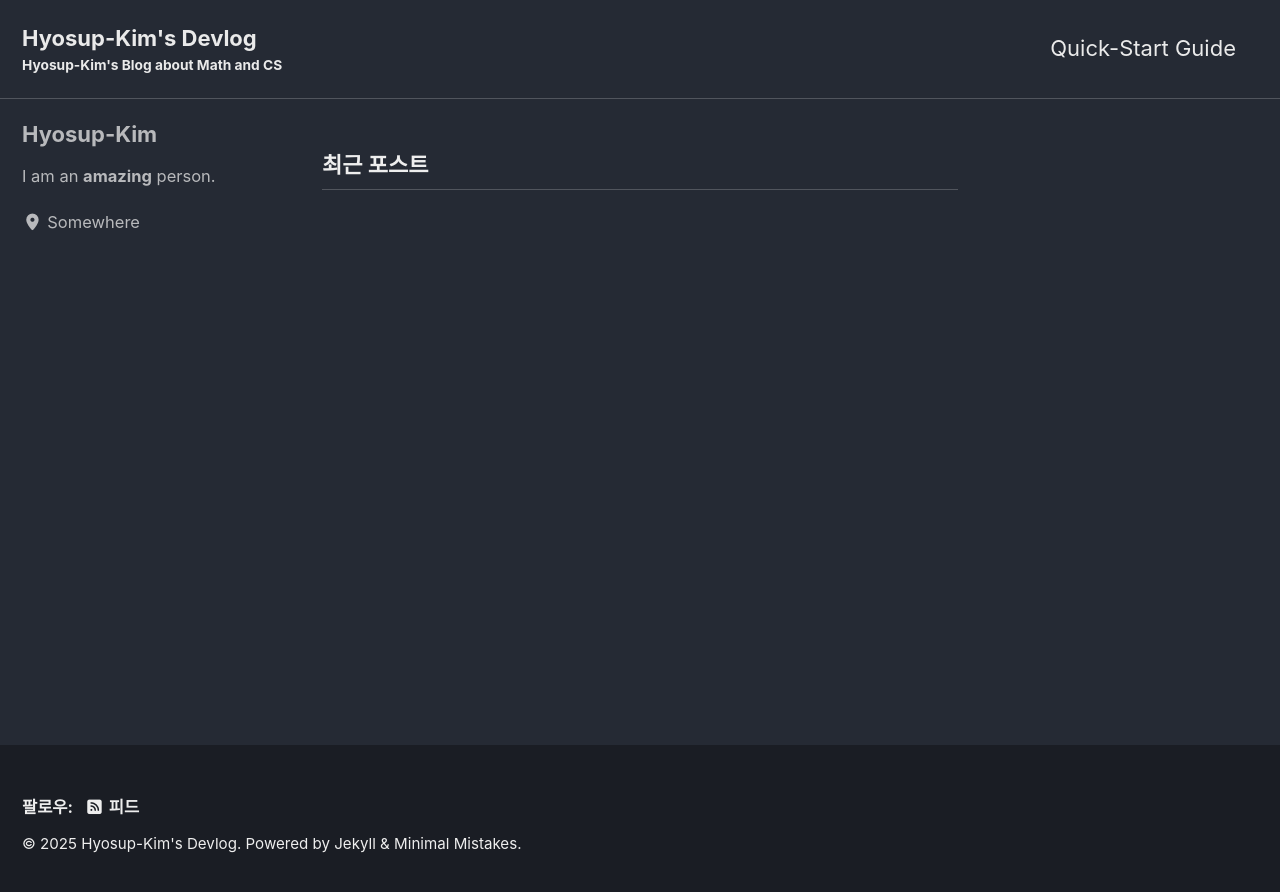
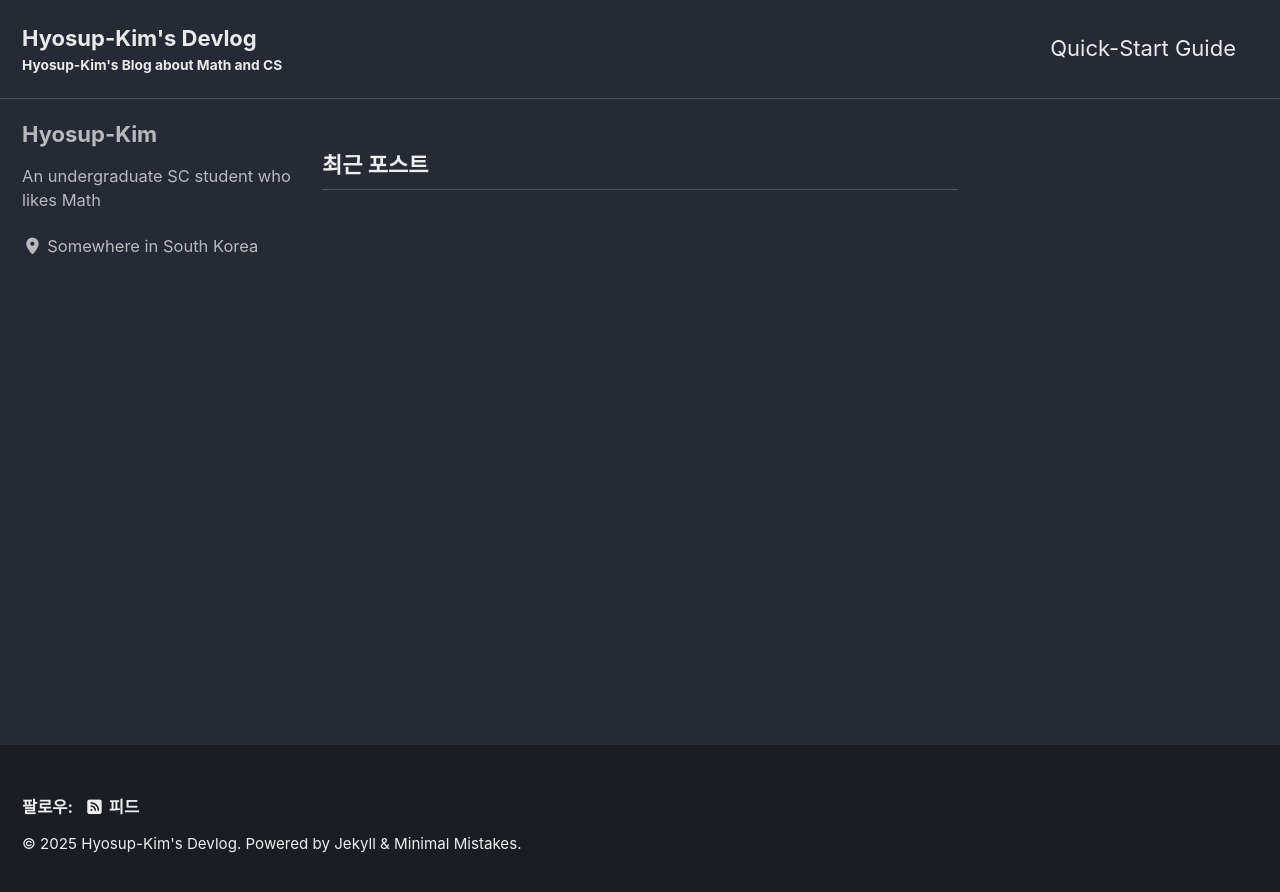
Before and after one commit to Hyosup-Kim/Hyosup-Kim-Devlog, a Jekyll site: the page built from index.html, in a window 1280 px wide. Shown: the top 892 px of the page. Built offline with Jekyll 4.4.1, drawn with Linux system fonts in a browser that asks for light colours; cached includes are drawn as plain includes; the list of posts is cut into pages by our own code.

Commit message:
Updated: 2025-06-12 13:48:42 in UTC

```diff
--- a/_config.yml
+++ b/_config.yml
@@ -115,8 +115,8 @@ analytics:
 author:
   name             : "Hyosup-Kim"
   avatar           : # path of avatar image, e.g. "/assets/images/bio-photo.jpg"
-  bio              : "I am an **amazing** person."
-  location         : "Somewhere"
+  bio              : "An undergraduate SC student who likes Math"
+  location         : "Somewhere in South Korea"
   email            :
   links:
     - label: "Email"
```
